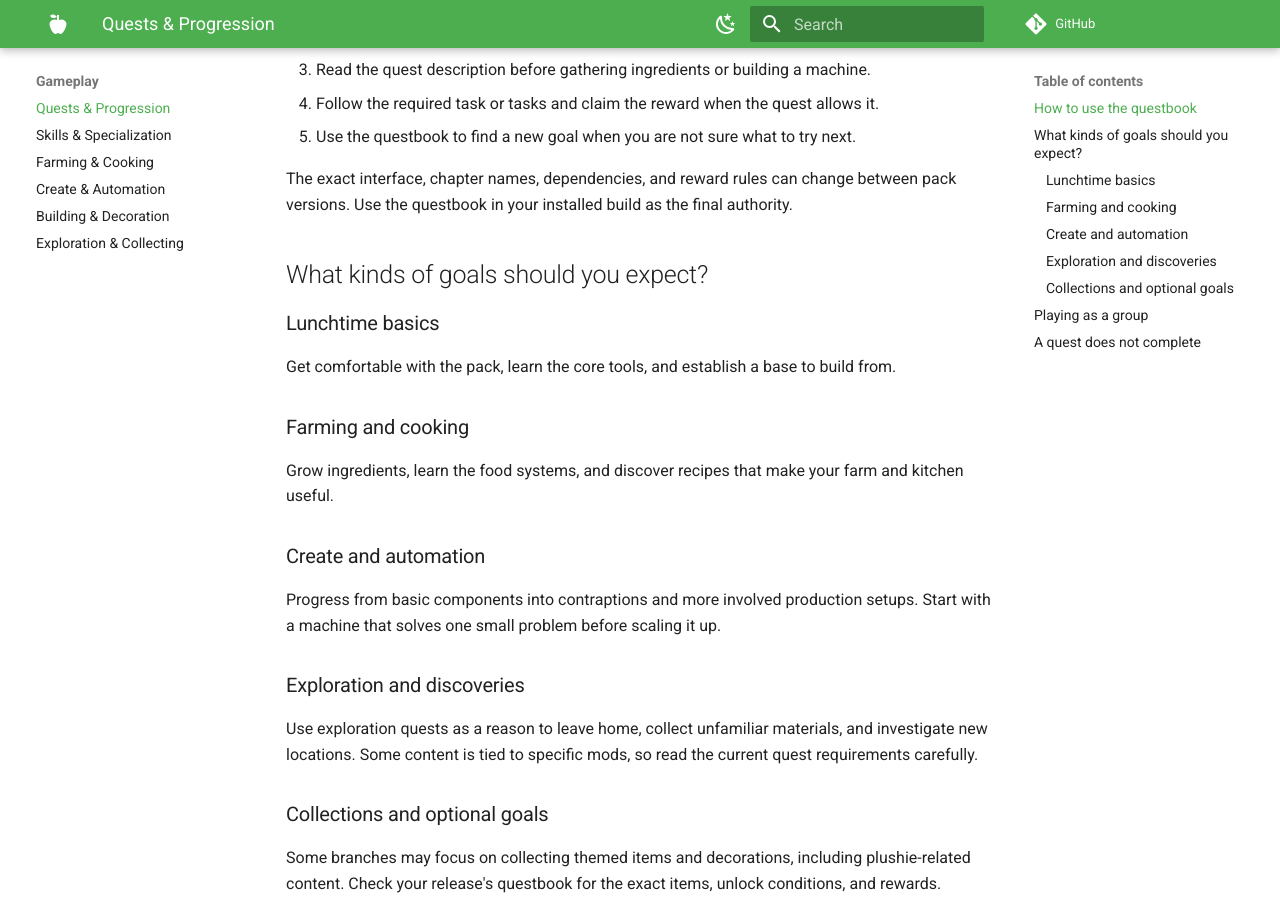
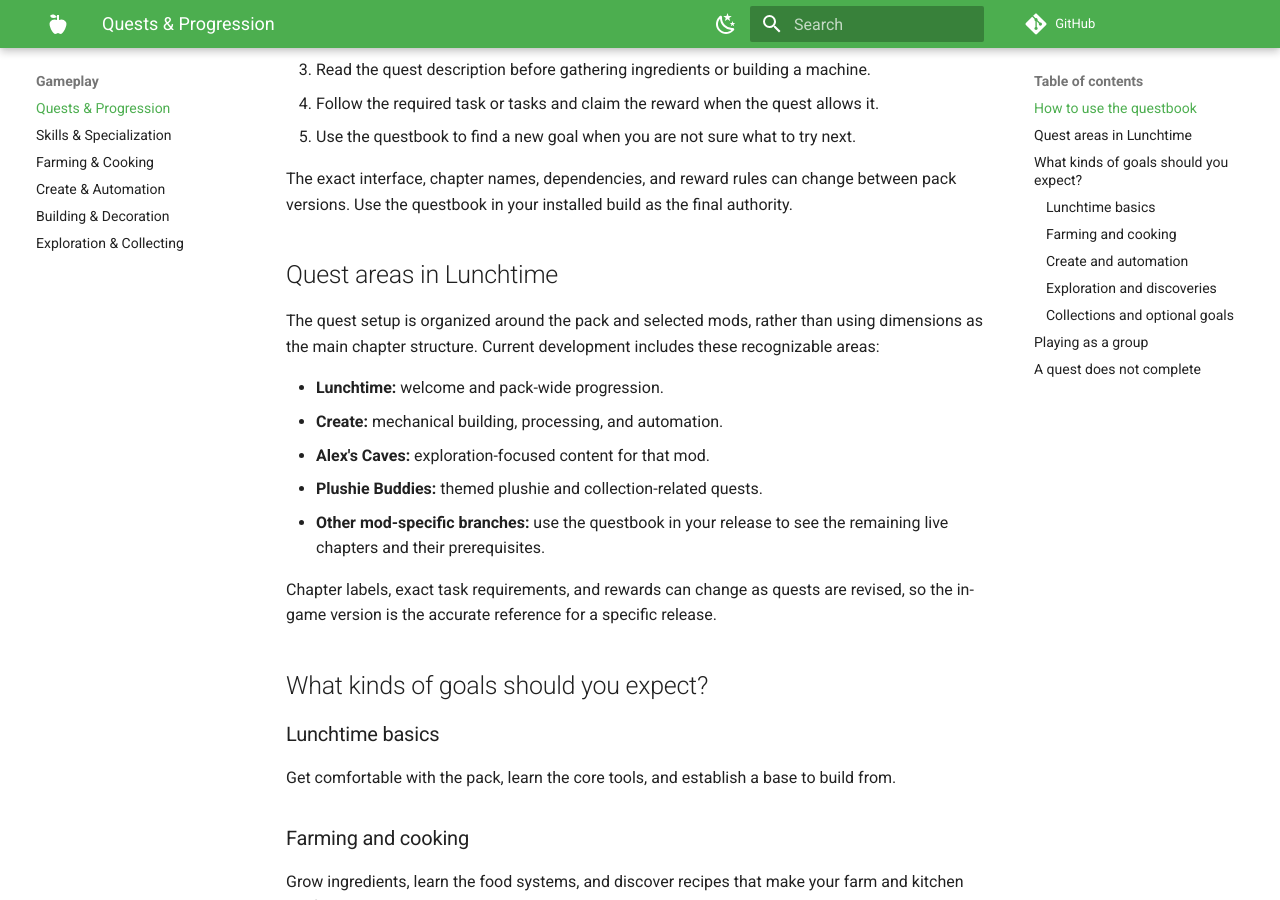
Before and after one commit to wtfyls/Lunchtime-Cozy-Create-Farming, an MkDocs documentation site: the page built from docs/quests-and-progression.md, in a window 1280 px wide and 900 px high, scrolled down 447 px. Built offline with MkDocs 1.6.1 and Material for MkDocs 9.7.7, drawn with Linux system fonts in a browser that asks for light colours; comment, search, counter and statistics services are not loaded.

Commit message:
Document known Lunchtime quest areas

```diff
--- a/docs/quests-and-progression.md
+++ b/docs/quests-and-progression.md
@@ -13,6 +13,18 @@
 5. Use the questbook to find a new goal when you are not sure what to try next.
 
 The exact interface, chapter names, dependencies, and reward rules can change between pack versions. Use the questbook in your installed build as the final authority.
+
+## Quest areas in Lunchtime
+
+The quest setup is organized around the pack and selected mods, rather than using dimensions as the main chapter structure. Current development includes these recognizable areas:
+
+- **Lunchtime:** welcome and pack-wide progression.
+- **Create:** mechanical building, processing, and automation.
+- **Alex's Caves:** exploration-focused content for that mod.
+- **Plushie Buddies:** themed plushie and collection-related quests.
+- **Other mod-specific branches:** use the questbook in your release to see the remaining live chapters and their prerequisites.
+
+Chapter labels, exact task requirements, and rewards can change as quests are revised, so the in-game version is the accurate reference for a specific release.
 
 ## What kinds of goals should you expect?
 
```
